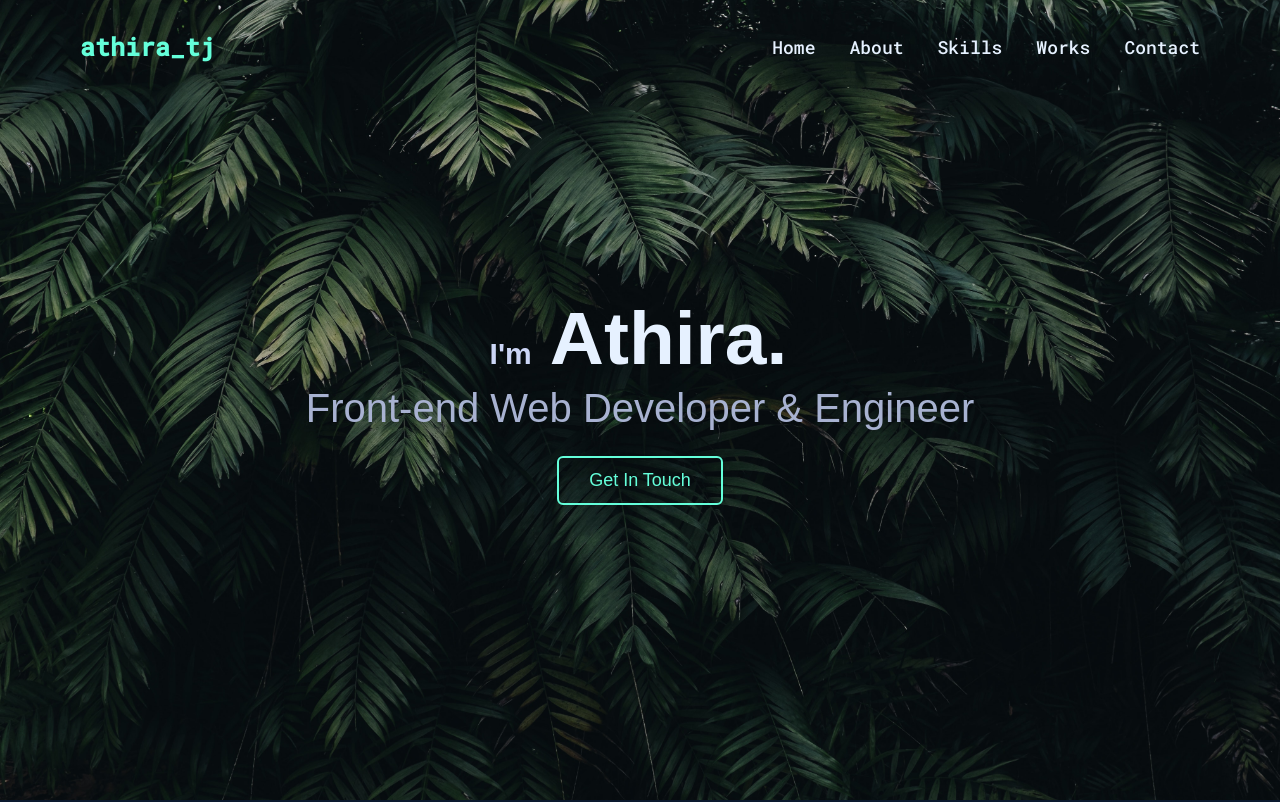
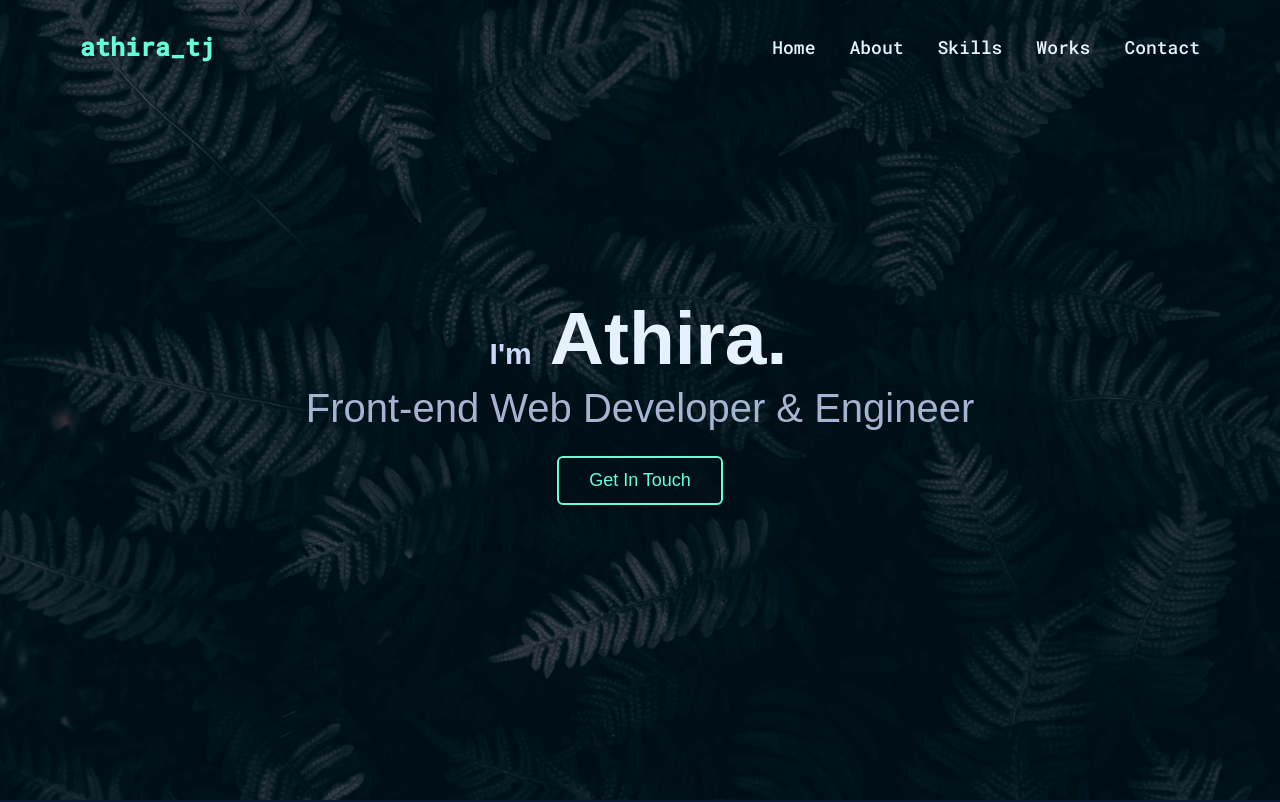
Before and after one commit to athiratj/portfolio, a plain HTML site: page index.html in a window 1280 px wide. Shown: the top 802 px of the page. Drawn offline with nearby package versions, Linux system fonts and the light colour scheme.

Commit message:
changed banner and favicon

```diff
--- a/index.html
+++ b/index.html
@@ -8,7 +8,7 @@
 
     <link rel="stylesheet" href="https://cdnjs.cloudflare.com/ajax/libs/font-awesome/5.14.0/css/all.min.css" />
     <link rel="stylesheet" href="style.css">
-    <link rel="icon" href="images/favicon.png" />
+    <link rel="icon" href="images/favicon.ico" />
 
 </head>
 
--- a/style.css
+++ b/style.css
@@ -171,7 +171,7 @@ section .title::after {
 .home {
     display: flex;
     justify-content: center;
-    background: url("images/banner.jpg") no-repeat center;
+    background: url("images/leaf-banner.jpg") no-repeat center;
     height: 100vh;
     color: #e6f1ff;
     min-height: 500px;
```
Also changed, not shown: images/banner.jpg (deleted), images/favicon.ico (added), images/favicon.png (deleted), images/leaf-banner.jpg (added), images/mylogo.jpg (added).
